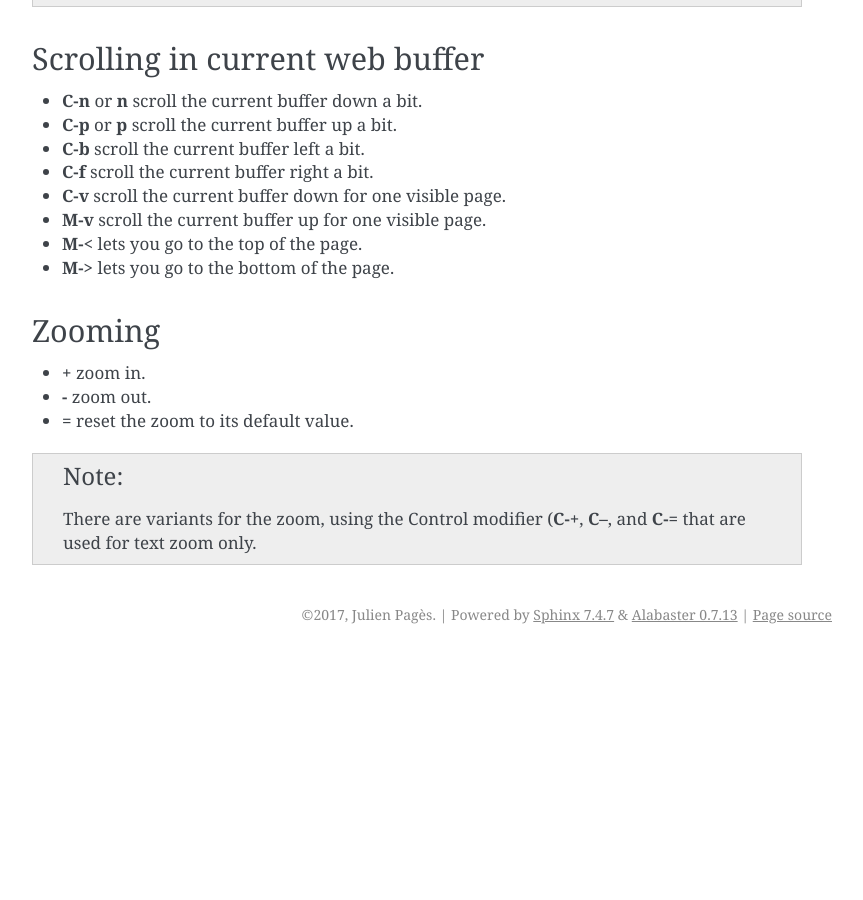
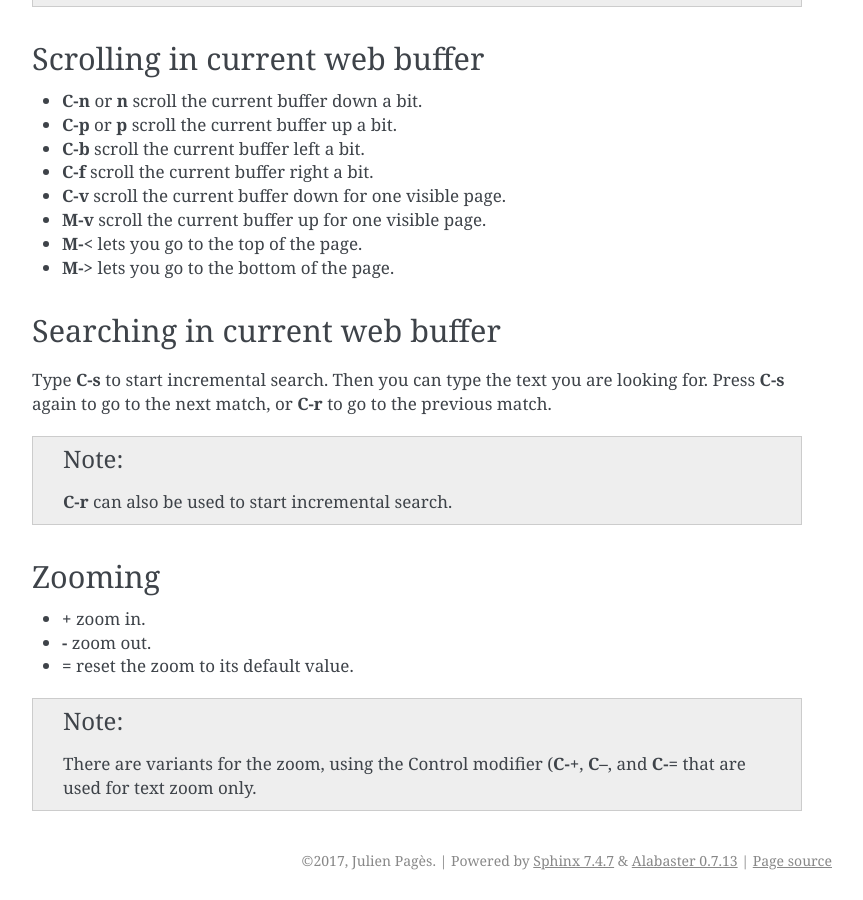
Before and after one commit to parkouss/webmacs, a Sphinx documentation site: the page built from docs/basic_usage.rst, in a window 1280 px wide and 900 px high, scrolled down 3189 px. Shown: the whole window, without its empty margins (333-1196 px from the left). Built offline with Sphinx 7.4.7, drawn with Linux system fonts in a browser that asks for light colours; pages that are not in the unit, such as notebooks, are missing from menus; before the commit the page ends 3843 px from its top, so only the background shows below that; some of the changed text lies outside the part shown.

Commit message:
[doc] add searching section in basic usage

```diff
--- a/docs/basic_usage.rst
+++ b/docs/basic_usage.rst
@@ -182,6 +182,19 @@ Scrolling in current web buffer
 - :key:`M-<` lets you go to the top of the page.
 - :key:`M->` lets you go to the bottom of the page.
 
+
+Searching in current web buffer
+*******************************
+
+Type :key:`C-s` to start incremental search. Then you can type the text you are
+looking for. Press :key:`C-s` again to go to the next match, or :key:`C-r` to go
+to the previous match.
+
+.. note::
+
+  :key:`C-r` can also be used to start incremental search.
+
+
 Zooming
 *******
 
```
